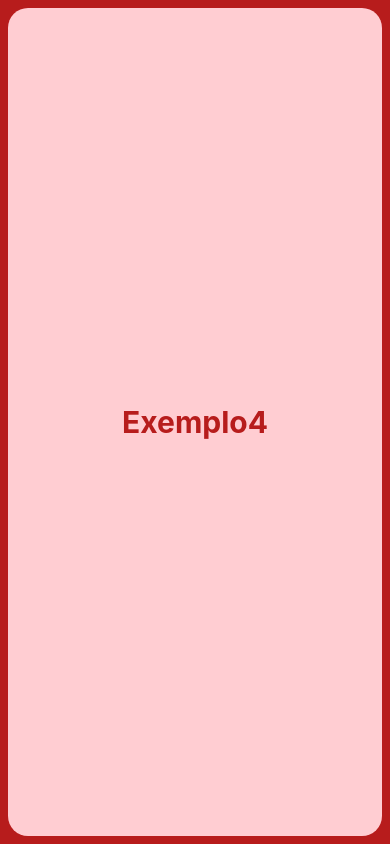
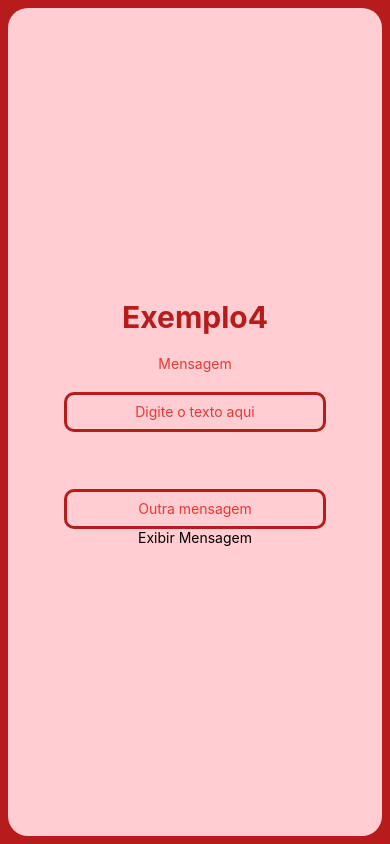
Before and after one commit to bezerra26007/react_native, a React Native app: screen / in a window 390 px wide. Built offline with nearby package versions, Linux system fonts and the light colour scheme.

Commit message:
aula_22/03

```diff
--- a/src/ex_4/index.js
+++ b/src/ex_4/index.js
@@ -1,10 +1,40 @@
-import { View, Text } from "react-native";
+import {useState} from 'react';
+import { View, Text, TextInput, Pressable } from "react-native";
 import styles from "./styles";
 
 export default function Exemplo4 () {
+
+
+    const [mensagem, setMensagem] = useState('Sua mensagem aqui!');
+    const [mens2, setMens2] =useState('Outra mensagem')
+    const [mensTela, setMensTela] = useState ('');
  return (
     <View style={styles.container}>
         <Text style={styles.titulo}>Exemplo4</Text>
+    <Text style={styles.txtSaida}>Mensagem</Text>
+
+    <TextInput style={styles.txtEntrada}
+
+    placeholder='Digite o texto aqui'
+    onChangeText={(txt)=>setMensagem(txt)}
+    />
+
+    <Text style={styles.txtSaida}> {mensTela}</Text>
+    <TextInput
+    style={styles.txtEntrada}
+    placeholder='Outro texto'
+    onChangeText={(entrada) => setMens2(entrada)}
+    value={mens2}
+    />
+
+    <Pressable onPress={()=> setMensTela(mens2)}>
+
+        <Text>
+            Exibir Mensagem
+        </Text>
+    </Pressable>
+
+
     </View>
  );
 }
--- a/src/ex_4/styles.js
+++ b/src/ex_4/styles.js
@@ -15,5 +15,24 @@
         color: '#b71c1c',
 
     },
+
+    txtSaida: {
+        margin: 20,
+        fontsize: 25,
+        color: '#e53935',
+
+    },
+
+    txtEntrada: {
+    borderWidth: 3,
+    textAlign: 'center',
+    fontsize: 22,
+    borderColor: '#b71c1c' ,
+    height: 40,
+    width: '70%',
+    color: '#e53935',
+    borderRadius: 10,
+    },
+
 });
 export default styles;
```
